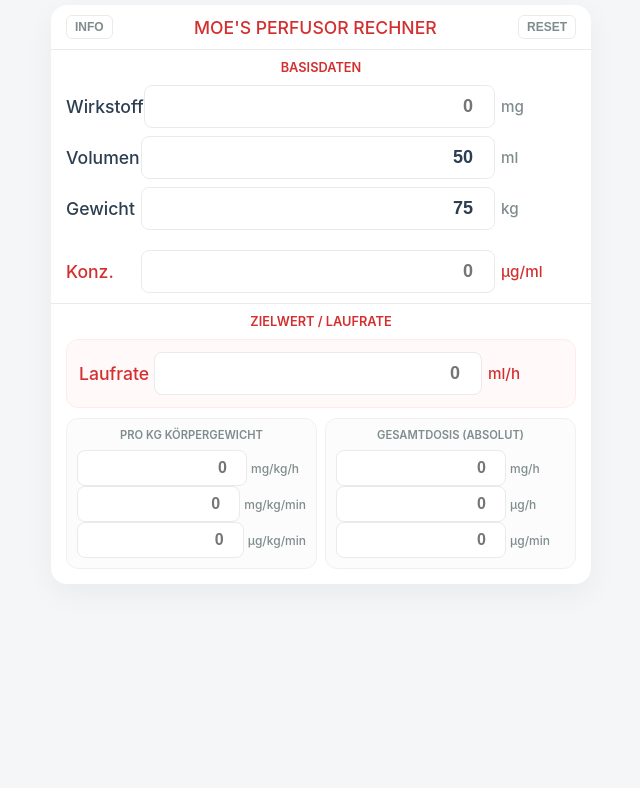
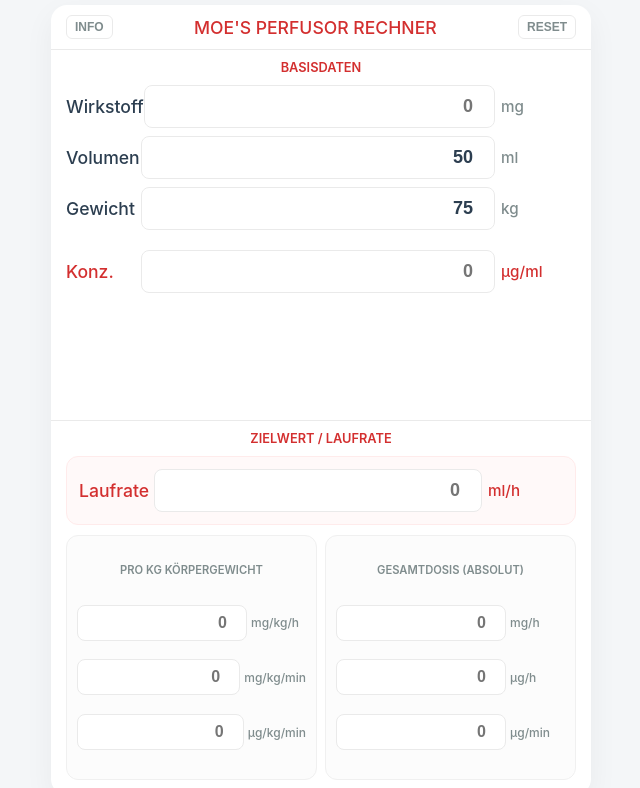
Before and after one commit to Moe1701/perfusor-rechner, a React (Vite) app: page / in a window 1280 px wide. Shown: the top 788 px of the page, without its empty margins (319-959 px from the left). Built offline with nearby package versions, Linux system fonts and the light colour scheme.

Commit message:
fix(layout): add #root flex container to allow calculator-card to take full 100dvh height

```diff
--- a/src/styles/globals.css
+++ b/src/styles/globals.css
@@ -20,9 +20,18 @@ body {
     margin: 0;
     padding: 5px;
     display: flex;
-    justify-content: center;
+    flex-direction: column;
     overscroll-behavior-y: none;
-    height: 100dvh; /* WICHTIG: Zwingt den Hintergrund auf 100% Bildschirmhöhe */
+    height: 100dvh;
+}
+
+#root {
+    display: flex;
+    flex-direction: column;
+    flex-grow: 1;
+    align-items: center;
+    width: 100%;
+    height: 100%;
 }
 
 .calculator-card {
@@ -34,7 +43,8 @@ body {
     overflow: hidden;
     display: flex;
     flex-direction: column;
-    flex-grow: 1; /* WICHTIG: Erlaubt der Karte, bis ganz nach unten zu wachsen */
+    flex-grow: 1;
+    height: 100%; /* Zwingt die Karte, den Platz des nun wachsenden #root-Containers voll auszufüllen */
 }
 
 .header { padding: 10px 15px; display: flex; justify-content: space-between; align-items: center; border-bottom: 1px solid var(--border-light); }
```
